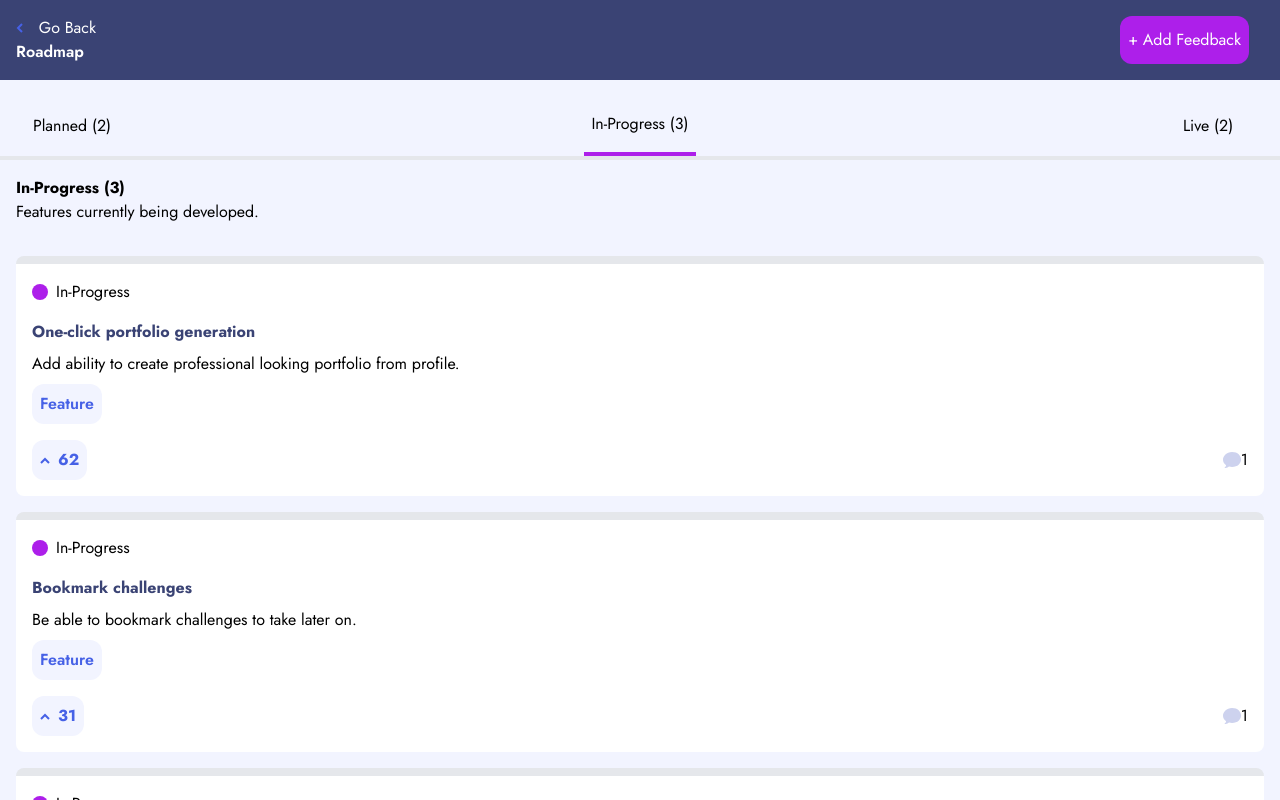
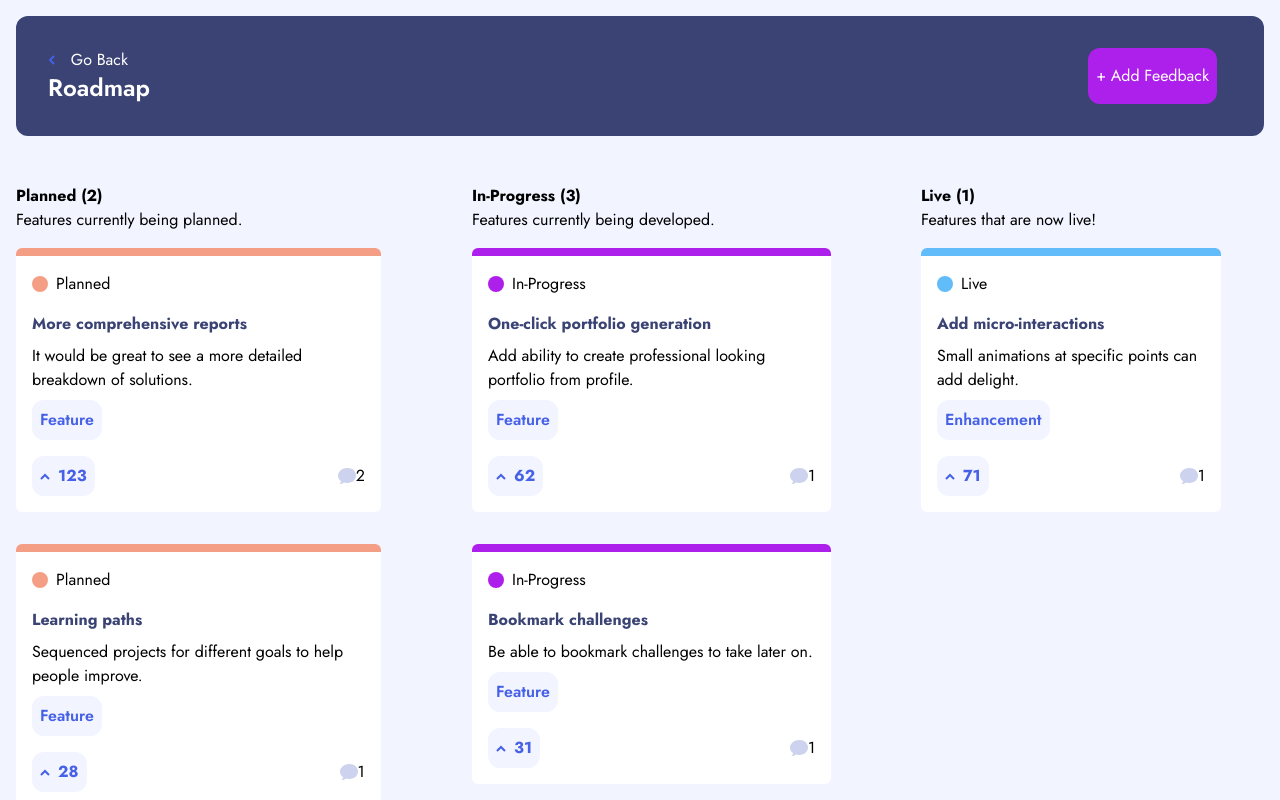
Before and after one commit to morfeli/feedback-dashboard, a Next.js app: page /roadmap in a window 1280 px wide. Shown: the top 800 px of the page. Built offline with nearby package versions, Linux system fonts and the light colour scheme.

Commit message:
new: now styling app towards tablet view

```diff
--- a/pages/components/roadmap/RoadmapAnimatedTabs.jsx
+++ b/pages/components/roadmap/MobileRoadmap.jsx
@@ -1,57 +1,22 @@
-import { useState, useEffect } from "react";
 import classNames from "classnames";
 
 import RoadmapCards from "./RoadmapCards";
 
-const RoadmapAnimatedTabs = ({ data }) => {
-  const [renderStatus, setRenderStatus] = useState();
-
-  const progressData = data.progress;
-  const plannedData = data.planned;
-  const liveData = data.live;
-
-  const planned = `Planned (${data.planned.length})`;
-  const inProgress = `In-Progress (${data.progress.length})`;
-  const live = `Live (${data.live.length})`;
-
-  useEffect(() => {
-    setRenderStatus(progressData);
-  }, []);
-
-  const changeStatus = (e) => {
-    let value = e.target.value;
-    switch (value) {
-      case "planned":
-        setRenderStatus(plannedData);
-
-        break;
-      case "in-progress":
-        setRenderStatus(progressData);
-        break;
-      case "live":
-        setRenderStatus(liveData);
-        break;
-    }
-  };
-
-  let title;
-  let content;
-  let color;
-
-  if (renderStatus == plannedData) {
-    title = planned;
-    content = "Features currently being planned.";
-    color = "first-orange";
-  } else if (renderStatus == progressData) {
-    title = inProgress;
-    content = "Features currently being developed.";
-    color = "button-pink";
-  } else if (renderStatus == liveData) {
-    title = live;
-    content = "Features that are now live!";
-    color = "light-blue";
-  }
-
+const MobileRoadmap = ({
+  changeStatus,
+  renderStatus,
+  plannedData,
+  progressData,
+  liveData,
+  planned,
+  inProgress,
+  live,
+  title,
+  content,
+  color,
+  borderColor,
+  isMobile,
+}) => {
   return (
     <section className="overflow-hidden">
       <div className="flex items-center justify-between px-4 pt-8 border-b-4">
@@ -111,6 +76,8 @@ const RoadmapAnimatedTabs = ({ data }) => {
                 description={item.description}
                 id={item.id}
                 color={color}
+                borderColor={borderColor}
+                isMobile={isMobile}
               />
             );
           })
@@ -122,4 +89,4 @@ const RoadmapAnimatedTabs = ({ data }) => {
   );
 };
 
-export default RoadmapAnimatedTabs;
+export default MobileRoadmap;
--- /dev/null
+++ b/pages/components/roadmap/Roadmap.jsx
@@ -0,0 +1,94 @@
+import { useState, useEffect } from "react";
+
+import MobileRoadmap from "./MobileRoadmap";
+import RoadmapDesktop from "./RoadmapDesktop";
+
+const Roadmap = ({ data, innerWidth, isMobile }) => {
+  const [renderStatus, setRenderStatus] = useState();
+
+  const progressData = data.progress;
+  const plannedData = data.planned;
+  const liveData = data.live;
+
+  const planned = `Planned (${data.planned.length})`;
+  const inProgress = `In-Progress (${data.progress.length})`;
+  const live = `Live (${data.live.length})`;
+
+  useEffect(() => {
+    setRenderStatus(progressData);
+  }, []);
+
+  const changeStatus = (e) => {
+    let value = e.target.value;
+    switch (value) {
+      case "planned":
+        setRenderStatus(plannedData);
+
+        break;
+      case "in-progress":
+        setRenderStatus(progressData);
+        break;
+      case "live":
+        setRenderStatus(liveData);
+        break;
+    }
+  };
+
+  let title;
+  let content;
+  let color;
+  let borderColor;
+
+  if (renderStatus == plannedData) {
+    title = planned;
+    content = "Features currently being planned.";
+    color = "first-orange";
+    borderColor = "border-t-first-orange";
+  } else if (renderStatus == progressData) {
+    title = inProgress;
+    content = "Features currently being developed.";
+    color = "button-pink";
+    borderColor = "border-t-button-pink";
+  } else if (renderStatus == liveData) {
+    title = live;
+    content = "Features that are now live!";
+    color = "light-blue";
+    borderColor = "border-t-light-blue";
+  }
+
+  if (innerWidth == 0) {
+    return <></>;
+  } else if (isMobile) {
+    return (
+      <MobileRoadmap
+        renderStatus={renderStatus}
+        progressData={progressData}
+        liveData={liveData}
+        plannedData={plannedData}
+        planned={planned}
+        live={live}
+        inProgress={inProgress}
+        title={title}
+        content={content}
+        color={color}
+        borderColor={borderColor}
+        changeStatus={changeStatus}
+        isMobile={isMobile}
+      />
+    );
+  } else {
+    return (
+      <RoadmapDesktop
+        progressData={progressData}
+        liveData={liveData}
+        plannedData={plannedData}
+        planned={planned}
+        live={live}
+        inProgress={inProgress}
+        isMobile={isMobile}
+      />
+    );
+  }
+};
+
+export default Roadmap;
--- a/pages/components/roadmap/RoadmapCards.jsx
+++ b/pages/components/roadmap/RoadmapCards.jsx
@@ -13,6 +13,8 @@ const RoadmapCards = ({
   comments,
   color,
   id,
+  borderColor,
+  isMobile,
 }) => {
   return (
     <Link href={`suggestions/${id}`}>
@@ -24,13 +26,20 @@ const RoadmapCards = ({
           "list-none",
           "bg-white",
           "border-t-8",
-          "rounded-lg",
-          `border-t-${color}`
+          borderColor,
+          "rounded-md",
+          { "w-4/5": !isMobile }
         )}
       >
         <div className="flex items-center">
           <div
-            className={classNames("w-4", "h-4", "rounded-xl", `bg-${color}`)}
+            className={classNames(
+              "w-4",
+              "h-4",
+              "rounded-xl",
+              `bg-${color}`,
+              `border-t-${color}`
+            )}
           />
           <p className="pl-2 capitalize">{status}</p>
         </div>
--- /dev/null
+++ b/pages/components/roadmap/RoadmapDesktop.jsx
@@ -0,0 +1,104 @@
+import RoadmapCards from "./RoadmapCards";
+
+const RoadmapDesktop = ({
+  plannedData,
+  progressData,
+  liveData,
+  planned,
+  live,
+  inProgress,
+  isMobile,
+}) => {
+  return (
+    <section className="flex items-baseline justify-between pt-8">
+      <div className="flex flex-col">
+        {
+          <div className="pl-4">
+            <h1 className="font-jost-bold">{planned}</h1>
+            <p>Features currently being planned.</p>
+          </div>
+        }
+        {plannedData.map((item, i) => {
+          let comments = item.comments;
+
+          let borderColor = "border-t-first-orange";
+
+          let color = "first-orange";
+
+          return (
+            <RoadmapCards
+              key={i}
+              status={item.status}
+              title={item.title}
+              description={item.description}
+              category={item.category}
+              upvotes={item.upvotes}
+              color={color}
+              borderColor={borderColor}
+              isMobile={isMobile}
+              comments={comments ? comments : null}
+            />
+          );
+        })}
+      </div>
+      <div className="flex flex-col">
+        {
+          <div className="pl-4">
+            <h1 className="font-jost-bold">{inProgress}</h1>
+            <p>Features currently being developed.</p>
+          </div>
+        }
+        {progressData.map((item, i) => {
+          let comments = item.comments;
+          let borderColor = "border-t-button-pink";
+          let color = "button-pink";
+
+          return (
+            <RoadmapCards
+              key={i}
+              status={item.status}
+              title={item.title}
+              description={item.description}
+              category={item.category}
+              upvotes={item.upvotes}
+              color={color}
+              borderColor={borderColor}
+              isMobile={isMobile}
+              comments={comments ? comments : null}
+            />
+          );
+        })}
+      </div>
+      <div className="flex flex-col">
+        {
+          <div className="pl-4">
+            <h1 className="font-jost-bold">{live}</h1>
+            <p>Features that are now live!</p>
+          </div>
+        }
+        {liveData.map((item, i) => {
+          let comments = item.comments;
+          let color = "light-blue";
+          let borderColor = "border-t-light-blue";
+
+          return (
+            <RoadmapCards
+              key={i}
+              status={item.status}
+              title={item.title}
+              description={item.description}
+              category={item.category}
+              upvotes={item.upvotes}
+              color={color}
+              borderColor={borderColor}
+              isMobile={isMobile}
+              comments={comments ? comments : null}
+            />
+          );
+        })}
+      </div>
+    </section>
+  );
+};
+
+export default RoadmapDesktop;
--- a/pages/components/roadmap/RoadmapHeader.jsx
+++ b/pages/components/roadmap/RoadmapHeader.jsx
@@ -10,7 +10,7 @@ const RoadmapHeader = () => {
   };
 
   return (
-    <header className="flex justify-between p-4 text-white bg-third-blue">
+    <header className="flex justify-between p-4 text-white bg-third-blue md:m-4 md:rounded-xl md:p-8">
       <div>
         <button
           onClick={goBack}
@@ -19,7 +19,7 @@ const RoadmapHeader = () => {
           <LeftArrowSVG />
           Go Back
         </button>
-        <h1 className="font-jost-semibold">Roadmap</h1>
+        <h1 className="font-jost-semibold md:text-2xl">Roadmap</h1>
       </div>
       <AddFeedbackBtn />
     </header>
--- a/pages/roadmap/index.jsx
+++ b/pages/roadmap/index.jsx
@@ -1,13 +1,31 @@
+import { useState, useEffect } from "react";
+
 import { buildFeedbackPath, extractFeedback } from "../helper/HelperFunctions";
 
 import RoadmapHeader from "../components/roadmap/RoadmapHeader";
-import RoadmapAnimatedTabs from "../components/roadmap/RoadmapAnimatedTabs";
+import Roadmap from "../components/roadmap/Roadmap";
 
 const RoadmapPage = ({ data }) => {
+  const [innerWidth, setInnerWidth] = useState(0);
+
+  const isMobile = innerWidth <= 768;
+
+  const changeWidth = () => setInnerWidth(window.innerWidth);
+
+  useEffect(() => {
+    changeWidth();
+
+    window.addEventListener("resize", changeWidth);
+
+    return () => {
+      window.removeEventListener("resize", changeWidth);
+    };
+  }, [isMobile]);
+
   return (
     <>
       <RoadmapHeader />
-      <RoadmapAnimatedTabs data={data} />
+      <Roadmap data={data} innerWidth={innerWidth} isMobile={isMobile} />
     </>
   );
 };
--- a/public/data/data.json
+++ b/public/data/data.json
@@ -8,9 +8,9 @@
     {
       "id": 1,
       "title": "Add tags for solutions",
-      "category": "feature",
-      "upvotes": 115,
-      "status": "live",
+      "category": "enhancement",
+      "upvotes": 112,
+      "status": "suggestion",
       "description": "Easier to search for solutions based on a specific stack.",
       "comments": [
         {
@@ -37,7 +37,7 @@
       "id": 2,
       "title": "Add a dark theme option",
       "category": "feature",
-      "upvotes": 100,
+      "upvotes": 99,
       "status": "suggestion",
       "description": "It would help people with light sensitivities and who prefer dark mode.",
       "comments": [
```
Also changed, not shown: pages/components/edit-new-feedbacks/EditFeedback.jsx (+16 -13 lines).
